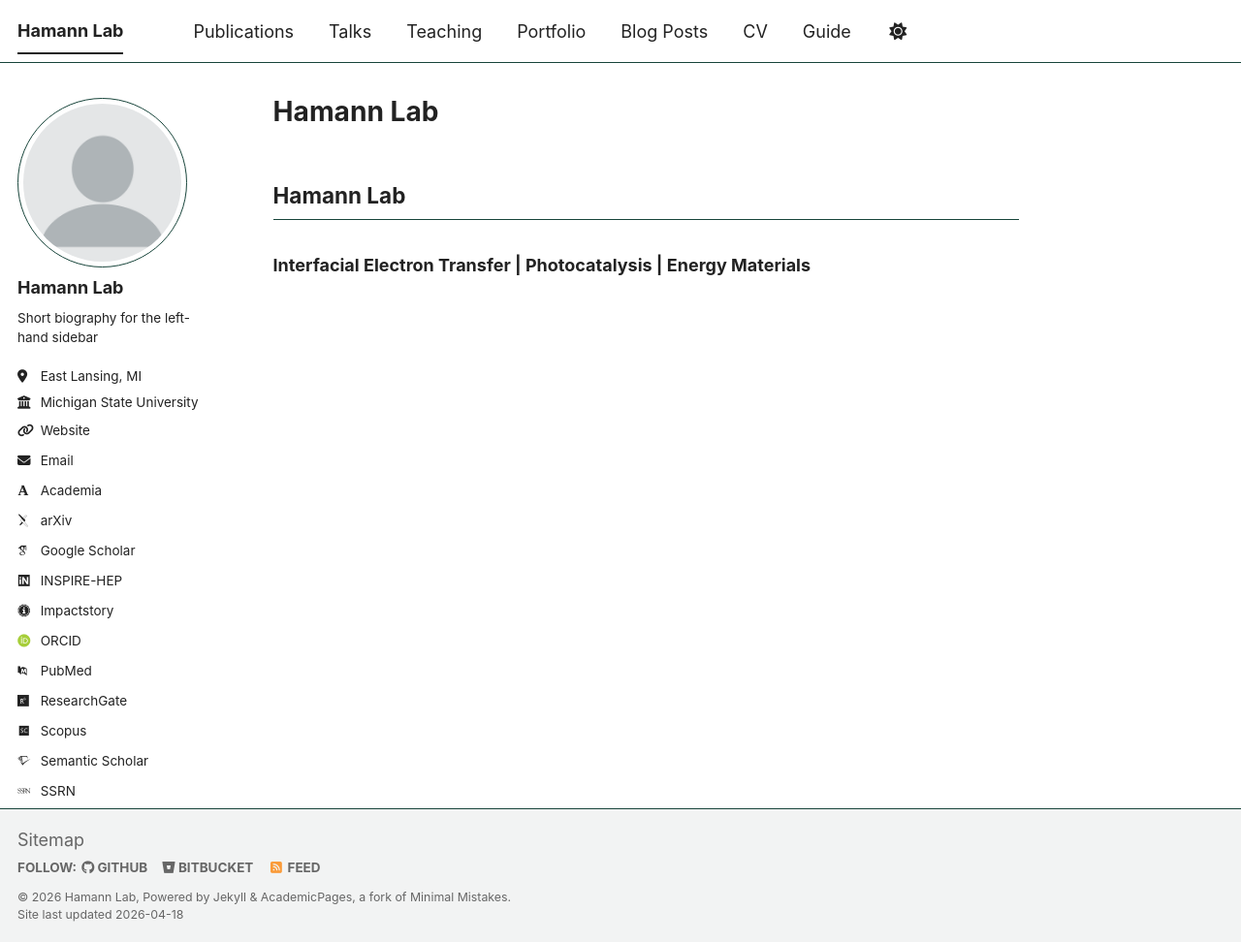
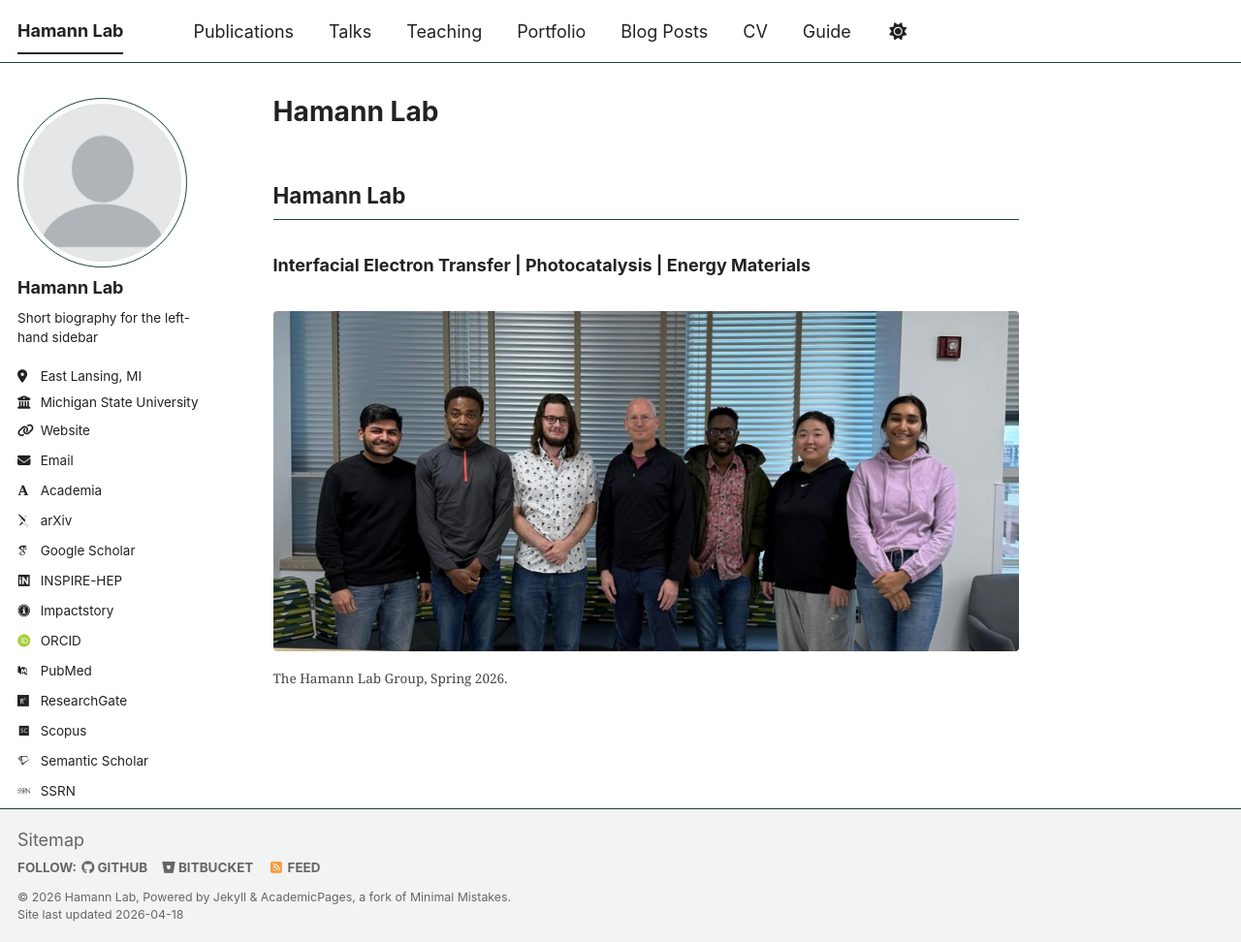
Before and after one commit to HamannLab/HamannLab.github.io, a Jekyll site: the page built from index.md, in a window 1280 px wide and 972 px high. Shown: the whole window at 97% size. Built offline with Jekyll 4.4.1, drawn with Linux system fonts in a browser that asks for light colours; some web fonts are replaced; a script bundle is joined from its source files by our own code; library files that are not in the unit come from our copies.

Commit message:
Add group image and caption to Hamann Lab section

```diff
--- a/index.md
+++ b/index.md
@@ -7,3 +7,8 @@ author_profile: true
 
 ## Hamann Lab
 ### Interfacial Electron Transfer | Photocatalysis | Energy Materials
+
+<figure>
+  <img src="/images/group.jpg" alt="Hamann Lab Group">
+  <figcaption>The Hamann Lab Group, Spring 2026.</figcaption>
+</figure>
```
